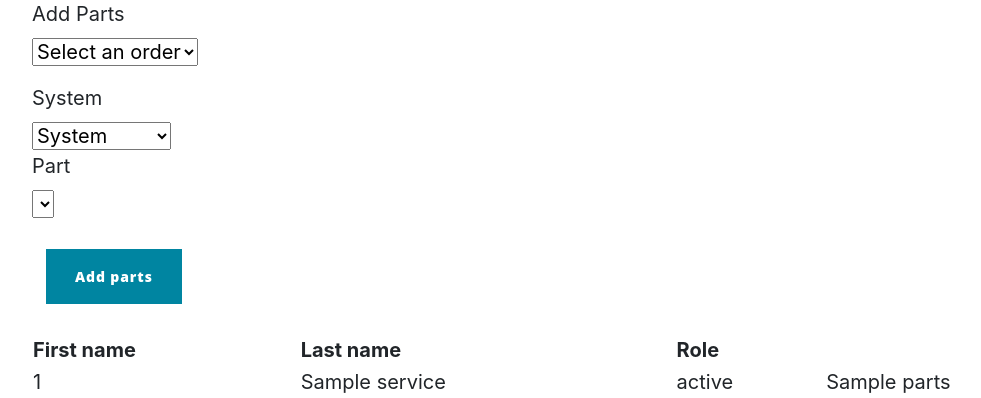
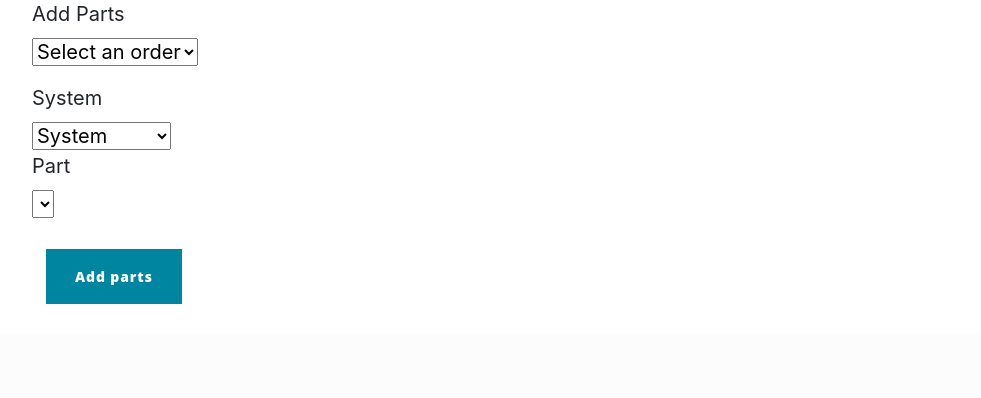
Before and after one commit to gakito/Gers-Garage-website, a Python web app: template templates/parts.html in a window 1280 px wide. Shown: the part 487-885 px from the top of the page, without its empty margins (50-1031 px from the left). After the commit the page ends 791 px from the top, so only its background shows below. Run offline with Jinja, Linux system fonts and the light colour scheme; the template is opened without the code that fills it: most values are stand-ins (such as "Sample title", 1, 10 or a date in 2020); lists and menus that the app fills with data are empty; some libraries are stand-ins or nearby versions.

Commit message:
final v2

```diff
--- a/auth.py
+++ b/auth.py
@@ -63,7 +63,6 @@
                             mobile=mobile, password=generate_password_hash(password1, method='sha256'))
             db.session.add(new_user)
             db.session.commit()
-            login_user(user, remember=True)
 
             flash("Account created!", category="success")
             return redirect(url_for('views.home'))
--- a/templates/parts.html
+++ b/templates/parts.html
@@ -39,20 +39,4 @@
     </div>
 </form>
 
-<table style="width:100%">
-    <tr>
-        <th>First name</th>
-        <th>Last name</th>
-        <th>Role</th>
-    </tr>
-    {% for item in order %}
-    <tr>
-        <td>{{order.order_number}}</td>
-        <td>{{order.service}}</td>
-        <td>{{order.status}}</td>
-        <td>{{order.parts}}</td>
-    </tr>
-    {% endfor %}
-</table>
-
 {% endblock %}
```
Also changed, not shown: database.db (added).
